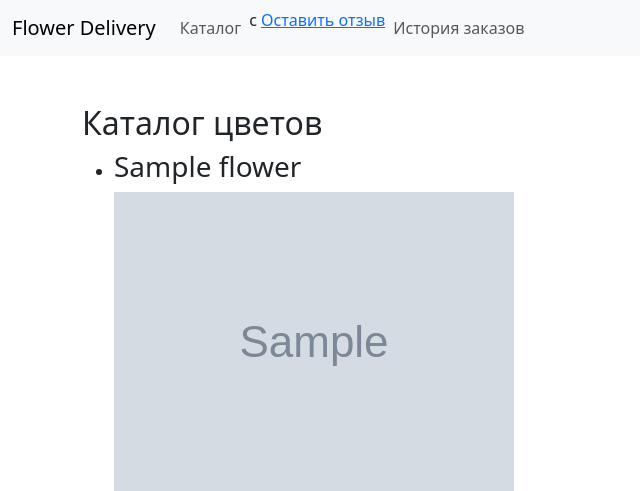
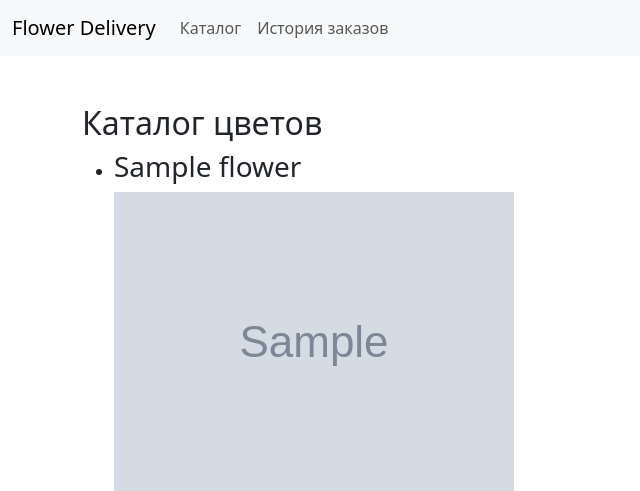
Before and after one commit to ANVod/flower_delivery, a Django app: page /catalog/ in a window 1280 px wide. Shown: the top 491 px of the page, without its empty margins (0-640 px from the left). Run offline with Django 5.2, Linux system fonts and the light colour scheme; tables that the repository leaves empty hold one stand-in row (values such as "Sample post"); grey boxes marked "Sample" are stand-in pictures.

Commit message:
fixit off
Убраны лишние ссылки на отзывы, исправлены шаблоны

```diff
--- a/flower_delivery/templates/base.html
+++ b/flower_delivery/templates/base.html
@@ -16,11 +16,6 @@
         <li class="nav-item">
           <a class="nav-link" href="{% url 'catalog:catalog_list' %}">Каталог</a>
         </li>
-        <li class="nav-item">с
-          {% for flower in flowers %}
-          <a href="{% url 'reviews:add_review' flower.id %}">Оставить отзыв</a>
-          {% endfor %}
-        </li>
         <li class="nav-item">
           <a class="nav-link" href="{% url 'order_history' %}">История заказов</a>
         </li>
```
